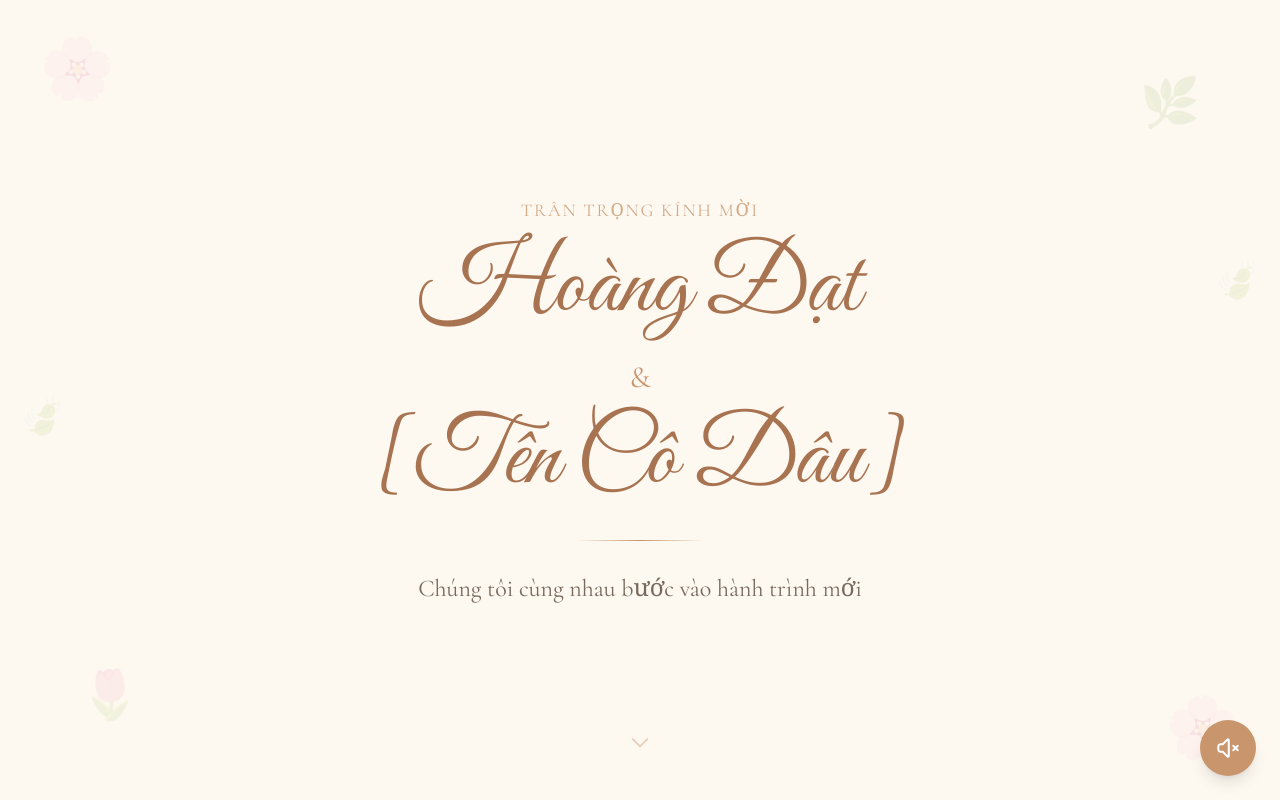
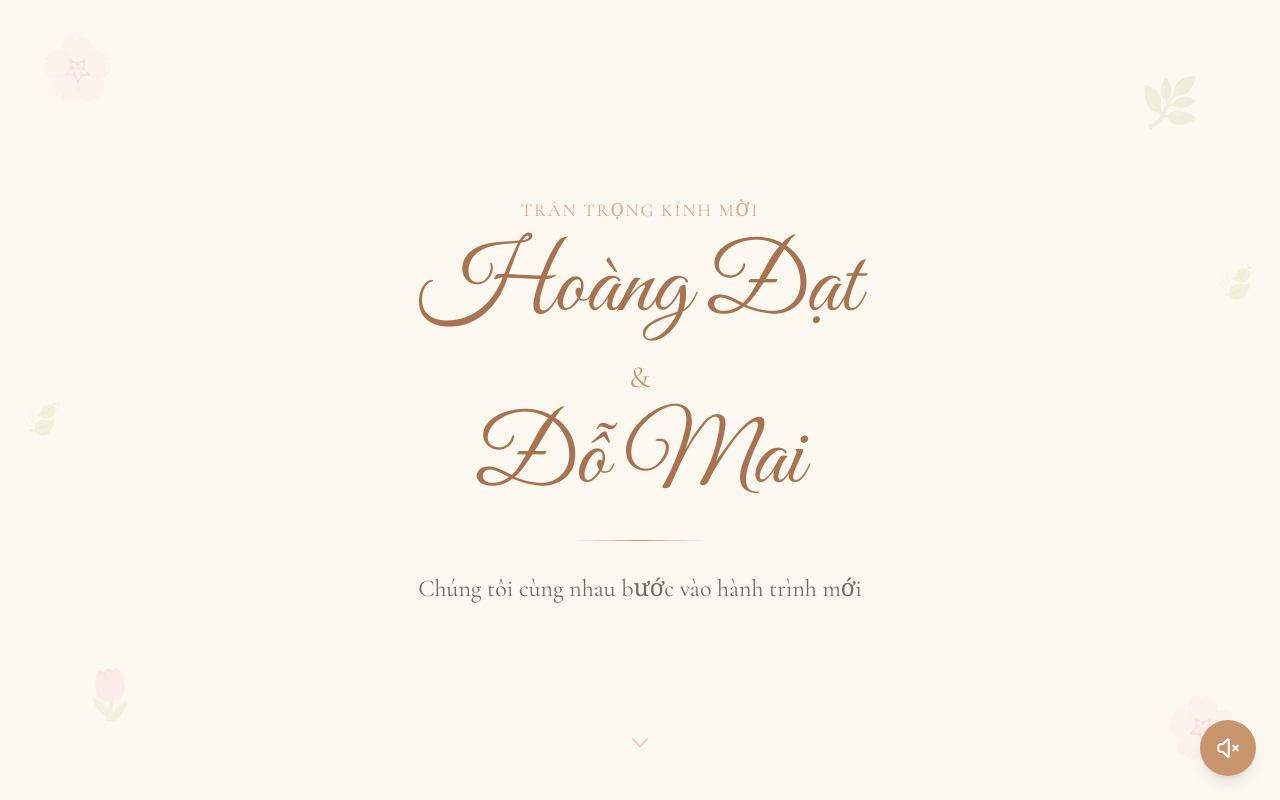
Before and after one commit to dathoangdev3-dev/thiepcuoi, a Next.js app: page / in a window 1280 px wide. Shown: the top 800 px of the page. Built offline with nearby package versions, Linux system fonts and the light colour scheme.

Commit message:
thay name

```diff
--- a/src/app/layout.tsx
+++ b/src/app/layout.tsx
@@ -15,7 +15,7 @@ const greatVibes = Great_Vibes({
 });
 
 export const metadata: Metadata = {
-  title: "Thiệp Cưới - Hoàng Đạt & [Tên Cô Dâu]",
+  title: "Thiệp Cưới - Hoàng Đạt & Đỗ Mai",
   description: "Trân trọng kính mời bạn đến dự lễ cưới của chúng tôi",
   openGraph: {
     title: "Thiệp Cưới - Hoàng Đạt & Đỗ Mai",
--- a/src/app/page.tsx
+++ b/src/app/page.tsx
@@ -37,7 +37,7 @@ export default function Home() {
             className="text-5xl md:text-7xl lg:text-8xl text-primary-dark mb-8 animate-fade-in-up delay-400"
             style={{ fontFamily: "var(--font-great-vibes)" }}
           >
-            [Tên Cô Dâu]
+            Đỗ Mai
           </h1>
 
           <div className="w-32 h-px bg-gradient-to-r from-transparent via-primary to-transparent mx-auto mb-8 animate-fade-in delay-600" />
@@ -183,7 +183,7 @@ export default function Home() {
           className="text-3xl mb-4"
           style={{ fontFamily: "var(--font-great-vibes)" }}
         >
-          Hoàng Đạt & [Tên Cô Dâu]
+          Hoàng Đạt & Đỗ Mai
         </p>
         <p className="text-sm text-white/50">20.12.2026 • Made with ❤️</p>
       </footer>
```
